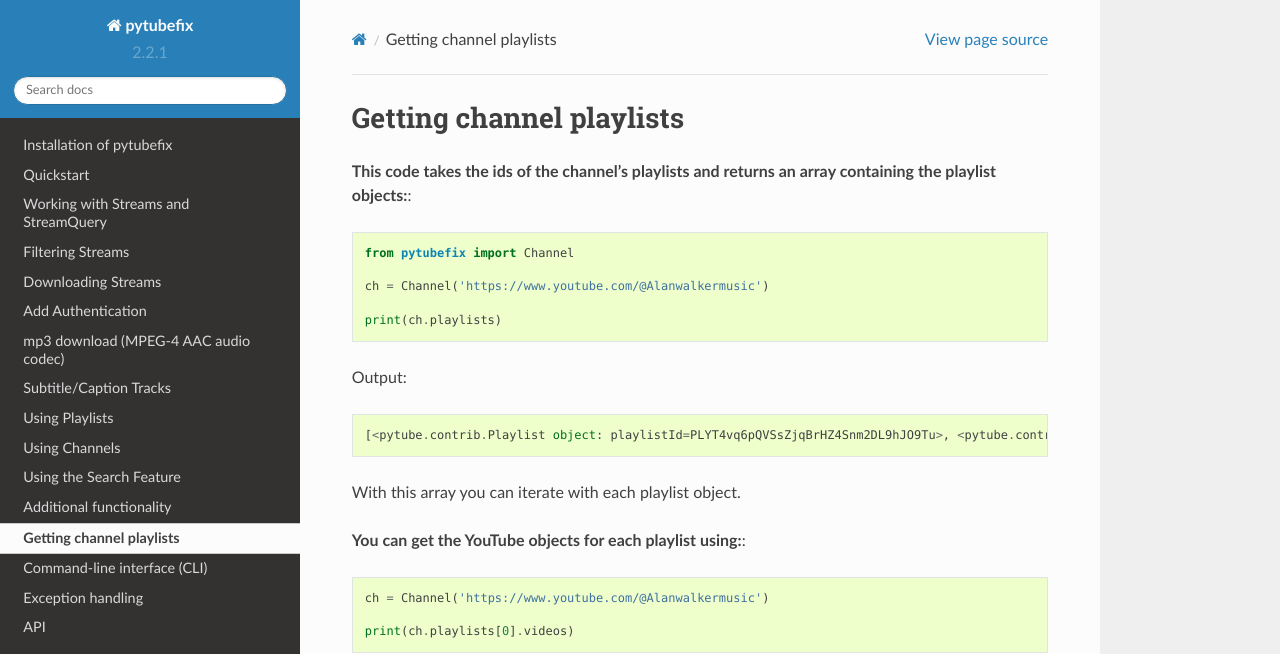
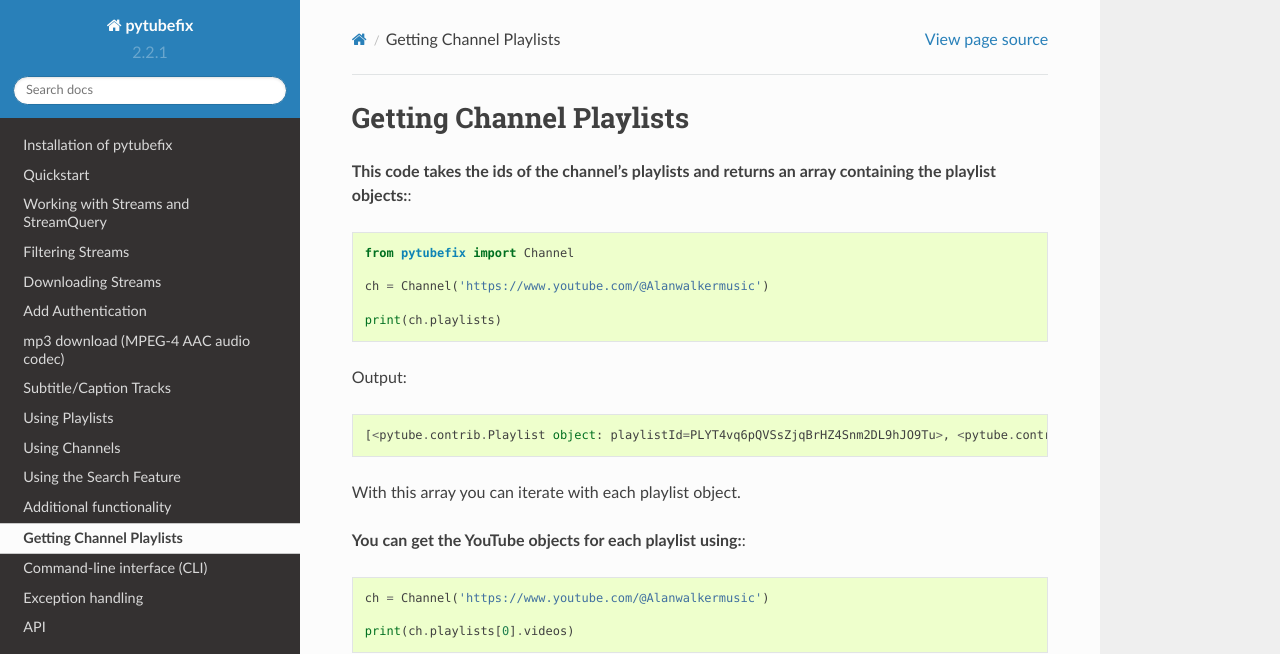
Before and after one commit to JuanBindez/pytubefix, a Sphinx documentation site: the page built from docs/user/channel_playlists.rst, in a window 1280 px wide and 1220 px high. Shown: the top 654 px of the window. Built offline with Sphinx 7.4.7 and the Read the Docs theme 2.0.0, drawn with Linux system fonts in a browser that asks for light colours.

```diff
--- a/docs/user/channel_playlists.rst
+++ b/docs/user/channel_playlists.rst
@@ -1,6 +1,6 @@
 .. _channel_playlists:
 
-Getting channel playlists
+Getting Channel Playlists
 =============================
 
 **This code takes the ids of the channel's playlists and returns an array containing the playlist objects:**::
```
